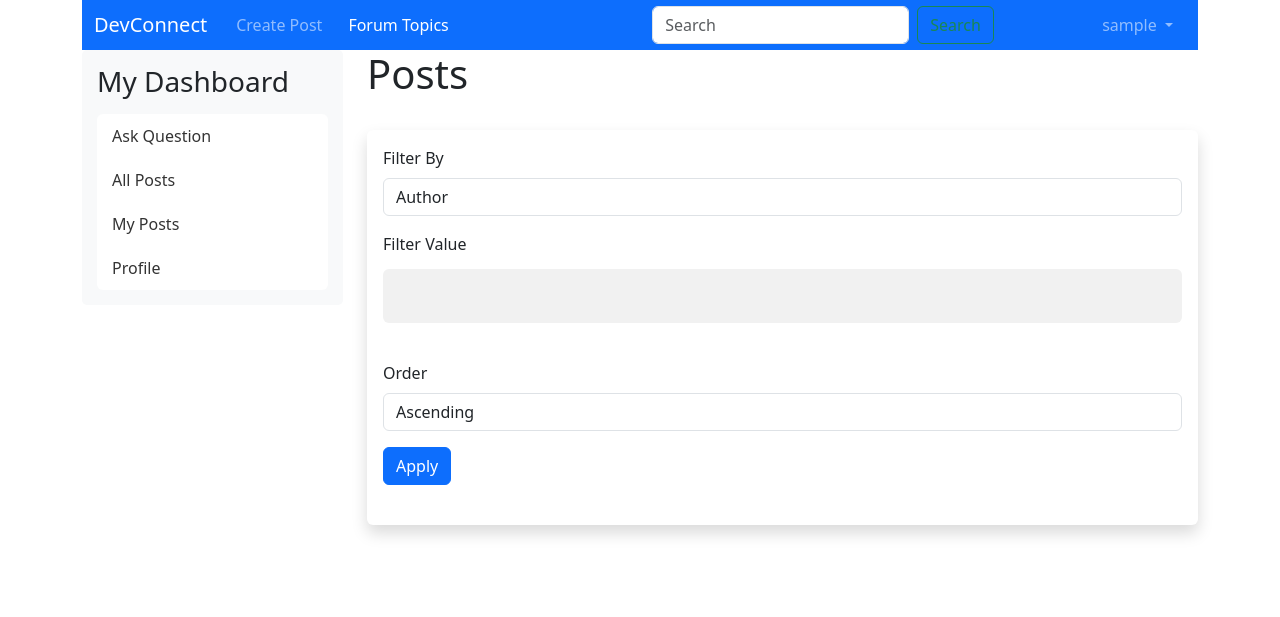
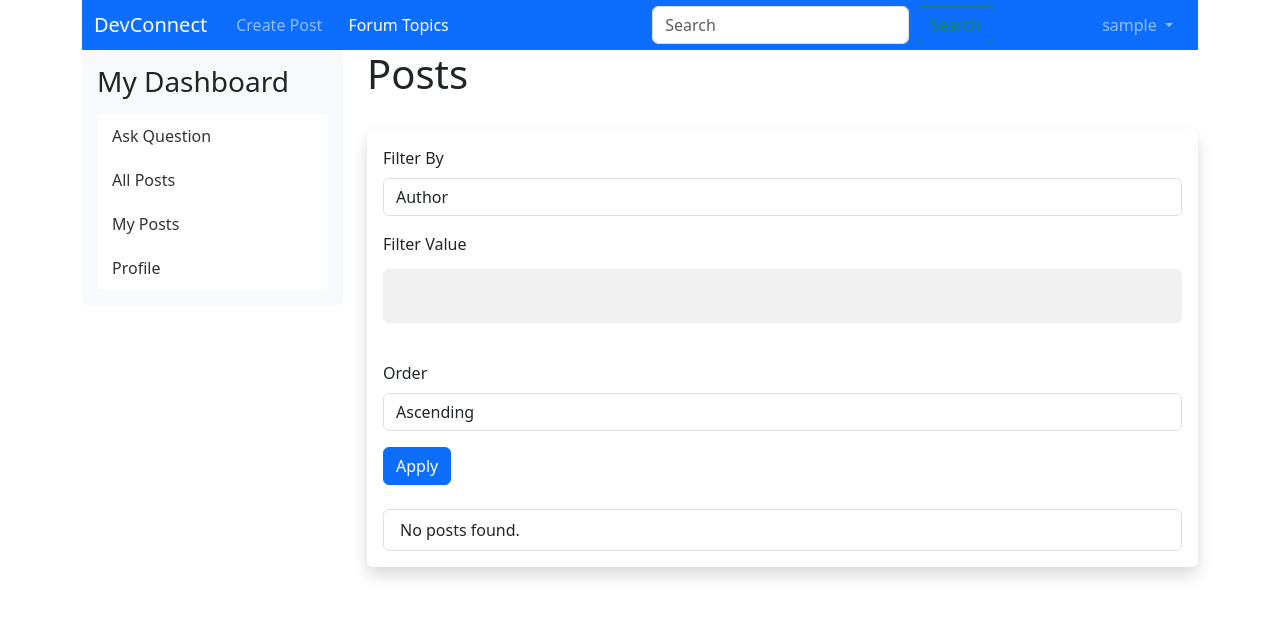
Before and after one commit to ramandatta87/CITS5505_UWA_Group_Project, a Flask app: page /posts in a window 1280 px wide. Shown: the top 617 px of the page. Run offline with Flask 3, Linux system fonts and the light colour scheme; the visitor is signed in with stand-in values (Sample User, id 1); data that the repository does not hold is empty; some libraries are stand-ins or nearby versions.

Commit message:
Commit Message: - Enhanced search functionality to handle queries for titles, content, and tags. - Implemented tag search syntax `[tag]` to search for posts with specific tags. - Modified `/search` route to parse and process tag queries. - Updated `nav.html` search form to retain the search query after performing a search. - Adjusted `posts.html` to display search results and show the search query if available.
Files Changed:
- `main_controller.py`: Enhanced search route to support tag queries.
- `nav.html`: Set the value of the search input field to the search query if it exists.
- `posts.html`: Adjusted template to handle search results and display query.

```diff
--- a/app/controllers/main_controller.py
+++ b/app/controllers/main_controller.py
@@ -223,30 +223,47 @@ def edit_post(post_id):
 
     return render_template('main/edit_post.html', title='Edit Post', form=form, post=post)
 
-@main.route('/posts', methods=['GET', 'POST'])
+@main.route("/posts", methods=["GET", "POST"])
 def posts():
     form = FilterSortForm()
     query = Posts.query
 
-    if form.validate_on_submit():
-        filter_by = form.filter_by.data
-        filter_value = form.filter_value.data
-        order = form.order.data
+    search_query = request.args.get('q', '')
 
-        if filter_by == 'author':
-            query = query.join(User).filter(User.first_name.contains(filter_value) | User.last_name.contains(filter_value))
-        elif filter_by == 'title':
-            query = query.filter(Posts.title.contains(filter_value))
-        elif filter_by == 'tag':
-            query = query.join(Tag).filter(Tag.tag.contains(filter_value))
+    if search_query:
+        if search_query.startswith('[') and search_query.endswith(']'):
+            tag_name = search_query[1:-1]
+            tag = Tag.query.filter(Tag.tag.ilike(f'%{tag_name}%')).first()
+            if tag:
+                query = query.filter_by(tag_id=tag.id)
+            else:
+                query = query.filter_by(id=None)  # No results
+        else:
+            query = query.filter(
+                (Posts.title.ilike(f'%{search_query}%')) |
+                (Posts.content.ilike(f'%{search_query}%'))
+            )
+    else:
+        if form.validate_on_submit():
+            filter_by = form.filter_by.data
+            filter_value = form.filter_value.data
+            order = form.order.data
 
-        if order == 'asc':
-            query = query.order_by(Posts.date_posted.asc())
-        else:
-            query = query.order_by(Posts.date_posted.desc())
+            if filter_by == 'author':
+                query = query.join(User).filter(User.first_name.contains(filter_value) | User.last_name.contains(filter_value))
+            elif filter_by == 'title':
+                query = query.filter(Posts.title.contains(filter_value))
+            elif filter_by == 'tag':
+                query = query.join(Tag).filter(Tag.tag.contains(filter_value))
+
+            if order == 'asc':
+                query = query.order_by(Posts.date_posted.asc())
+            else:
+                query = query.order_by(Posts.date_posted.desc())
 
     posts = query.all()
-    return render_template('main/posts.html', form=form, posts=posts)
+    return render_template('main/posts.html', form=form, posts=posts, search_query=search_query)
+
 
 @main.route('/post/<int:post_id>/reply', methods=['GET', 'POST'])
 @login_required
@@ -268,3 +285,37 @@ def reply(post_id):
         return redirect(url_for('main.view_post', post_id=post_id))
 
     return render_template('main/reply.html', title='Reply to Post', form=form, post=post)
+
+@main.route("/search", methods=["GET"])
+def search():
+    query = request.args.get('q', '')
+    search_results = []
+
+    # Check if the query includes a tag (e.g., [tag] keyword)
+    tag = None
+    keyword = query
+    if query.startswith('[') and ']' in query:
+        tag_part = query.split(']')[0] + ']'
+        keyword_part = query.split(']')[1].strip()
+
+        # Extract tag name from brackets and trim whitespace
+        tag_name = tag_part[1:-1].strip()
+        tag = Tag.query.filter(Tag.tag.ilike(f'%{tag_name}%')).first()
+        keyword = keyword_part
+
+    if tag:
+        # Search for posts by tag and keyword
+        search_results = Posts.query.filter(
+            Posts.tag_id == tag.id,
+            (Posts.title.ilike(f'%{keyword}%')) |
+            (Posts.content.ilike(f'%{keyword}%'))
+        ).all()
+    else:
+        # General search for titles and content
+        search_results = Posts.query.filter(
+            (Posts.title.ilike(f'%{query}%')) |
+            (Posts.content.ilike(f'%{query}%'))
+        ).all()
+
+    form = FilterSortForm()
+    return render_template('main/posts.html', form=form, posts=search_results, search_query=query)
--- a/app/templates/includes/nav.html
+++ b/app/templates/includes/nav.html
@@ -1,4 +1,5 @@
 <header>
+    <!-- Navigation Bar -->
     <nav class="navbar navbar-expand-lg navbar-dark bg-primary p-0" style="padding-top: 0.5rem; padding-bottom: 0.5rem;">
         <div class="container-fluid">
             <a class="navbar-brand" href="{{ url_for('main.index') }}">DevConnect</a>
@@ -15,8 +16,9 @@
                     </li>
                 </ul>
                 <!-- Search form -->
-                <form class="d-flex ms-auto">
-                    <input class="form-control me-2" type="search" placeholder="Search" aria-label="Search">
+                <form class="d-flex ms-auto" method="GET" action="{{ url_for('main.search') }}">
+                    <!-- Retain search query in the input field after performing a search -->
+                    <input class="form-control me-2" type="search" name="q" placeholder="Search" aria-label="Search" value="{{ request.args.get('q', '') }}">
                     <button class="btn btn-outline-success" type="submit">Search</button>
                 </form>
                 {% if 'logged_in' in session and session['logged_in'] %}
--- a/app/templates/main/posts.html
+++ b/app/templates/main/posts.html
@@ -10,7 +10,7 @@
 </div>
 {% endfor %}
 
-<h1>Posts</h1>
+<h1>Posts{% if search_query %} - Search Results for "{{ search_query }}"{% endif %}</h1>
 <br/>
 <div class="shadow p-3 mb-5 bg-body rounded">
     <!-- Filter and Sort Form -->
@@ -43,6 +43,9 @@
             <p>{{ post.content|safe }}</p>
         </li>
         {% endfor %}
+        {% if not posts %}
+        <li class="list-group-item">No posts found.</li>
+        {% endif %}
     </ul>
     {{ ckeditor.load() }}
     {{ ckeditor.config(name='content') }}
@@ -51,9 +54,5 @@
 {% endblock %}
 
 {% block scripts %}
-
-<script src="https://code.jquery.com/jquery-3.7.1.js" integrity="sha256-eKhayi8LEQwp4NKxN+CfCh+3qOVUtJn3QNZ0TciWLP4=" crossorigin="anonymous"></script>
-<script src="https://code.jquery.com/ui/1.13.2/jquery-ui.js" integrity="sha256-xLD7nhI62fcsEZK2/v8LsBcb4lG7dgULkuXoXB/j91c=" crossorigin="anonymous"></script>
-<script src="https://cdn.jsdelivr.net/npm/bootstrap@5.3.3/dist/js/bootstrap.bundle.min.js" integrity="sha384-YvpcrYf0tY3lHB60NNkmXc5s9fDVZLESaAA55NDzOxhy9GkcIdslK1eN7N6jIeHz" crossorigin="anonymous"></script>
 <script src="{{ url_for('static', filename='js/posts.js') }}"></script>
 {% endblock %}
```
